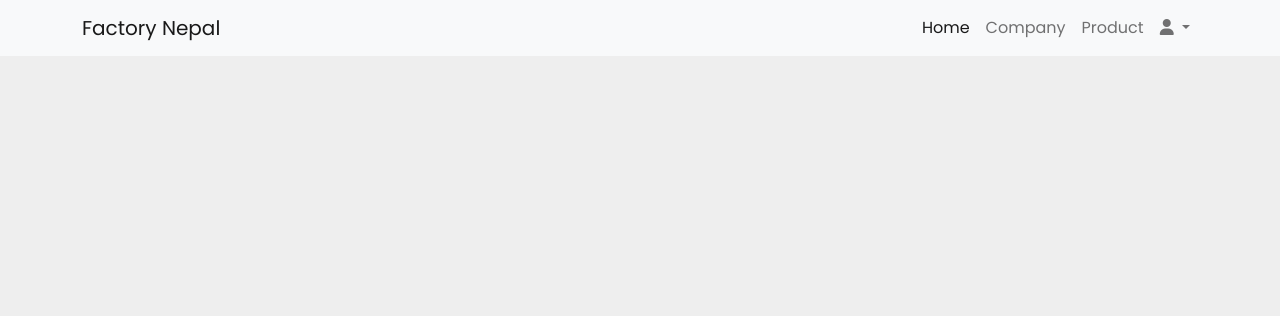
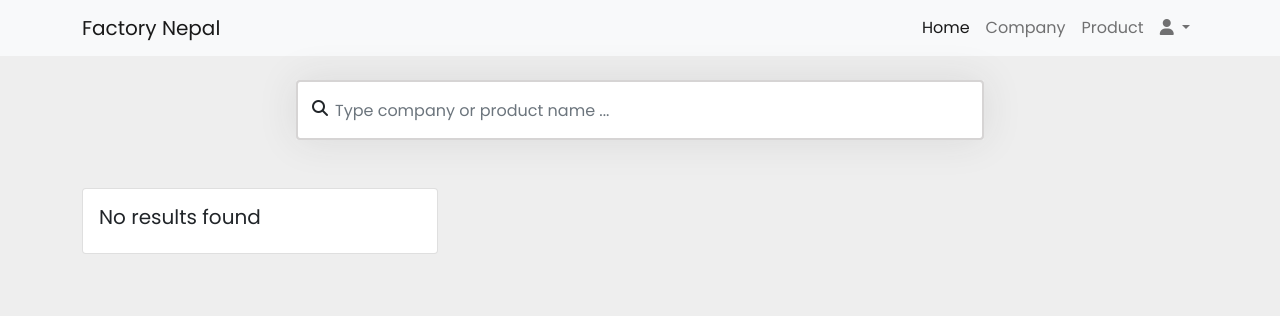
Before and after one commit to sunil-ghimire/FactoryNepal, a Django app: page /search/ in a window 1280 px wide. Shown: the top 316 px of the page. Run offline with Django 4.2, Linux system fonts and the light colour scheme.

Commit message:
fix searching problem

```diff
--- a/main_app/views.py
+++ b/main_app/views.py
@@ -11,10 +11,11 @@ def homepage(request):
         name = request.POST.get('search')
         product_list = Product.objects.filter(Q(name__icontains=name) | Q(description__icontains=name) | Q(price__icontains=name))
         seller_list = Seller.objects.filter(Q(company_name__icontains=name) | Q(company_description__icontains=name) | Q(company_address__icontains=name))
-        results = list(chain(product_list, seller_list))
-        for result in results:
-            print(result)
-        return render(request, 'main_app/search.html', {'results': results})
+        context = {
+            'product_lists': product_list,
+            'seller_lists': seller_list,
+        }
+        return render(request, 'main_app/search.html', context=context)
     return render(request, 'main_app/homepage.html')
 
 
--- a/templates/main_app/search.html
+++ b/templates/main_app/search.html
@@ -1,22 +1,71 @@
 {% extends 'base.html' %}
+{% load static %}
 
 {% block content %}
 <div class="container">
+    <div class="row m-4 align-items-center">
+        <div class="col-md-8 mx-auto mb-4">
+            <div class="search">
+                <form name="myform" method="POST" action="{% url 'homepage' %}">
+                    {% csrf_token %}
+                    <input type="text" class="form-control" name="search"
+                    placeholder="Type company or product name ...">
+                    <i class="fa fa-search"></i>
+                </form>
+            </div>
+        </div>
+    </div>
     <div class="row row-cols-1 row-cols-md-3 g-4">
-        {% for result in results %}
+        {% if seller_lists|length != 0 %}
+        {% for seller in seller_lists %}
         <div class="col">
             <div class="card">
-                <img src="{{result.image.url}}" class="card-img-top"
-                    alt="Hollywood Sign on The Hill" />
+                {% if seller.company_logo %}
+                <img src="{{seller.company_logo.url}}" class="card-img-top" />
+                {% else %}
+                <img src="{% static 'images/fastfood.jpeg' %}" class="card-img-top" />
+                {% endif %}
                 <div class="card-body">
-                    <h5 class="card-title">{{result.name}}{{result.company_name}}</h5>
+                    <h5 class="card-title">{{seller.company_name}}</h5>
                     <p class="card-text">
-                        {{result.description}}{{result.company_description}}
+                        {{seller.company_description}}
                     </p>
                 </div>
             </div>
         </div>
         {% endfor %}
+        {% endif %}
+
+
+        {% if product_lists|length != 0 %}
+        {% for product in product_lists %}
+        <div class="col">
+            <div class="card">
+                {% if product.image %}
+                <img src="{{product.image.url}}" class="card-img-top" />
+                {% else %}
+                <img src="{% static 'images/fastfood.jpeg' %}" class="card-img-top" />
+                {% endif %}
+                <div class="card-body">
+                    <h5 class="card-title">{{product.name}}</h5>
+                    <p class="card-text">
+                        {{product.description}}
+                    </p>
+                </div>
+            </div>
+        </div>
+        {% endfor %}
+        {% endif %}
+
+
+        {% if seller_lists|length == 0 and product_lists|length == 0 %}
+        <div class="col">
+            <div class="card">
+                <div class="card-body">
+                    <h5 class="card-title">No results found</h5>
+                </div>
+            </div>
+        </div>
+        {% endif %}
     </div>
-</div>
-{% endblock content %}
+    {% endblock content %}
```
